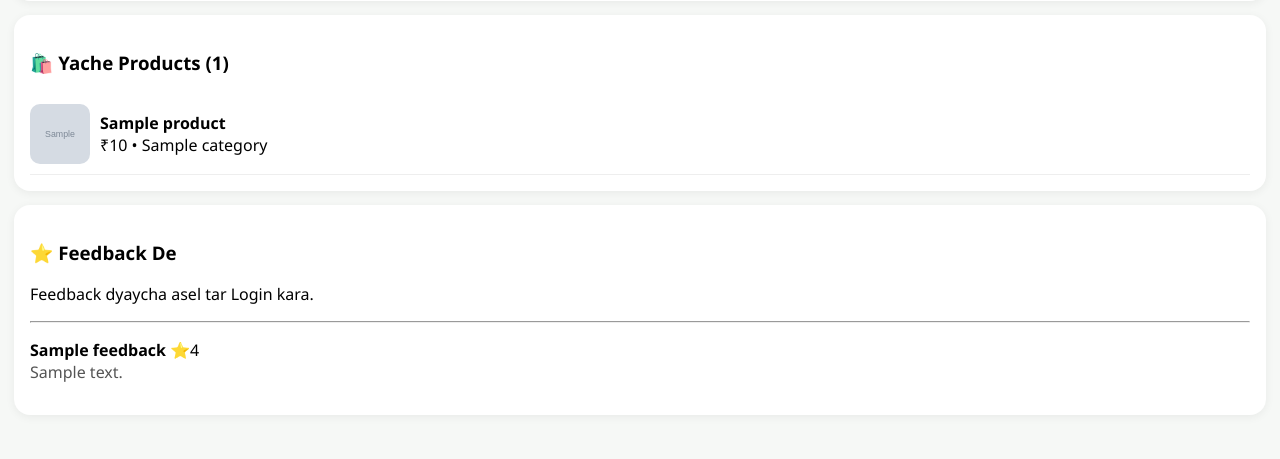
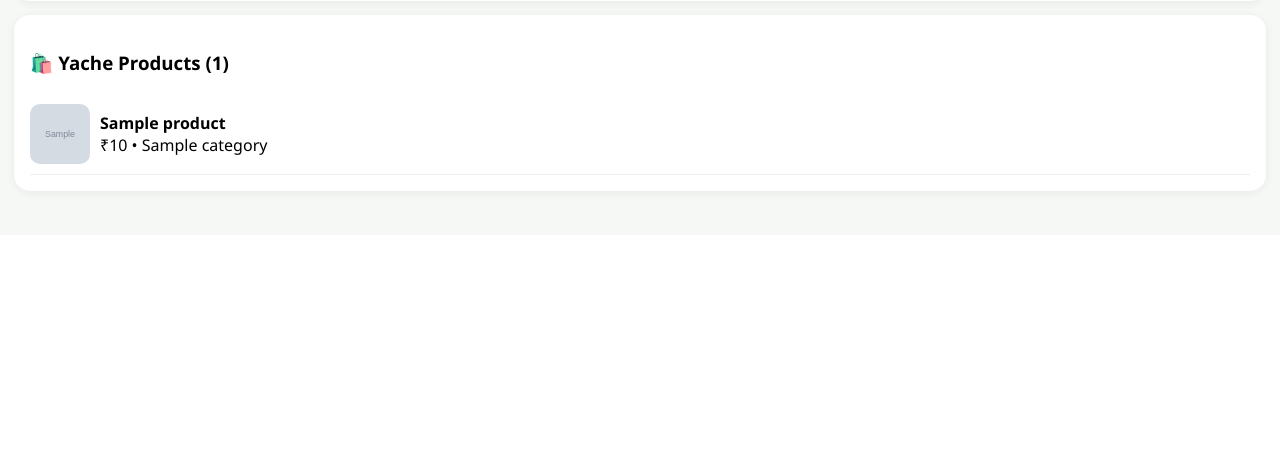
Before and after one commit to sayaliadsar/localmarket, a Flask app: template templates/profile.html in a window 1280 px wide. Shown: the part 864-1323 px from the top of the page. After the commit the page ends 1060 px from the top, so only its background shows below. Run offline with Flask 3, Linux system fonts and the light colour scheme; the template is opened without the code that fills it: most values are stand-ins (such as "Sample title", 1, 10 or a date in 2020); grey boxes marked "Sample" are stand-in pictures; some libraries are stand-ins or nearby versions.

Commit message:
Update profile.html

```diff
--- a/templates/profile.html
+++ b/templates/profile.html
@@ -69,16 +69,6 @@ input,textarea,select{width:100%;padding:11px;border:1px solid #ddd;border-radiu
 {% else %}<p>Aajun Product nahi.</p>{% endfor %}
 </div>
 
-<div class="card"><h3>⭐ Feedback De</h3>
-{% if user %}
-<form method="POST" action="/feedback/{{owner.id}}">
-<select name="rating"><option value="5">⭐⭐⭐⭐⭐ - 5 - Ekdam Bhari</option><option value="4">⭐⭐⭐⭐ - 4</option><option value="3">⭐⭐⭐ - 3</option><option value="2">⭐⭐ - 2</option><option value="1">⭐ - 1</option></select>
-<textarea name="comment" placeholder="Kasa vatla dukan?"></textarea>
-<button class="btn">Feedback Pathav</button></form>
-{% else %}<p>Feedback dyaycha asel tar Login kara.</p>{% endif %}
-<hr>
-{% for f in feedbacks %}<p><b>{{f.customer_name}}</b> ⭐{{f.rating}}<br><span style="color:#555">{{f.comment}}</span></p>{% else %}<p>Aajun Feedback nahi.</p>{% endfor %}
-</div>
 
 <script>
 function toggleEdit(){
```
